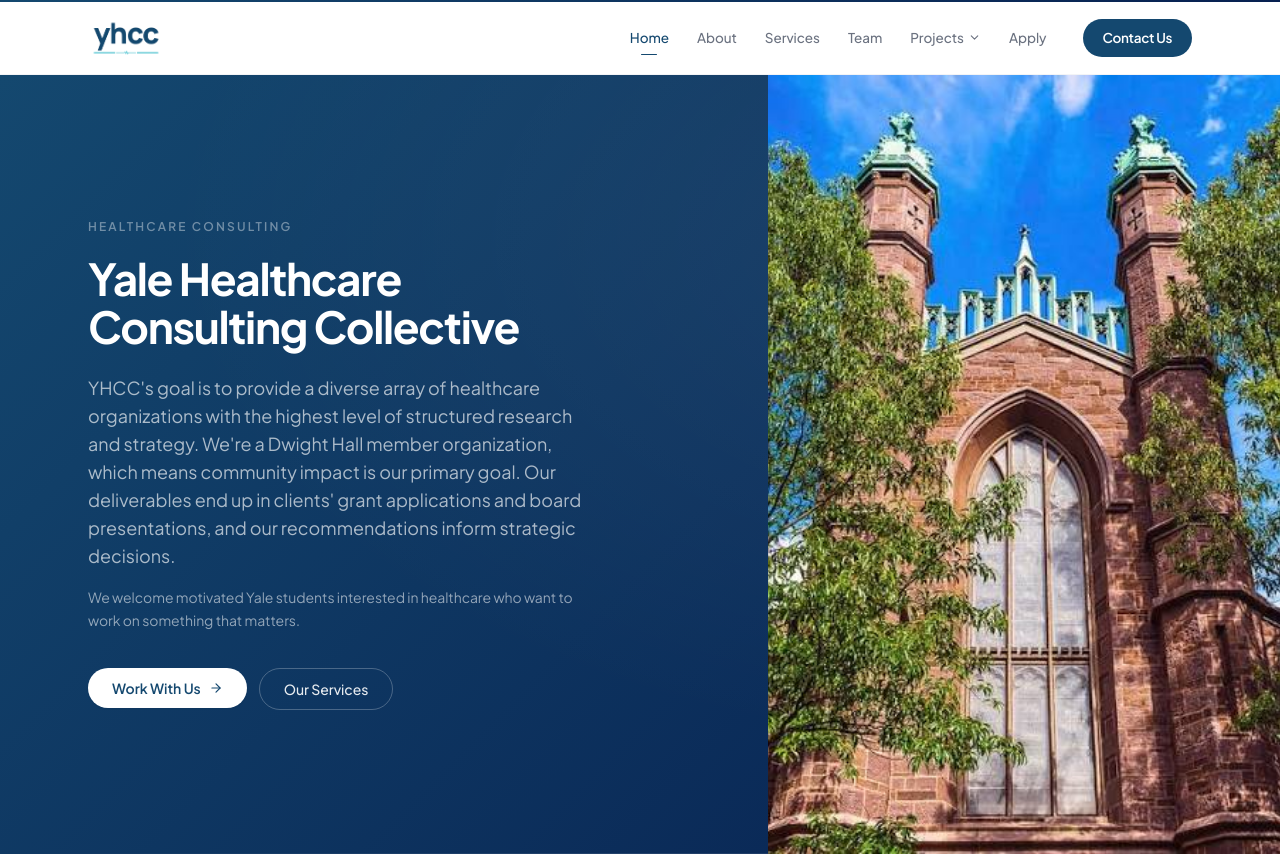
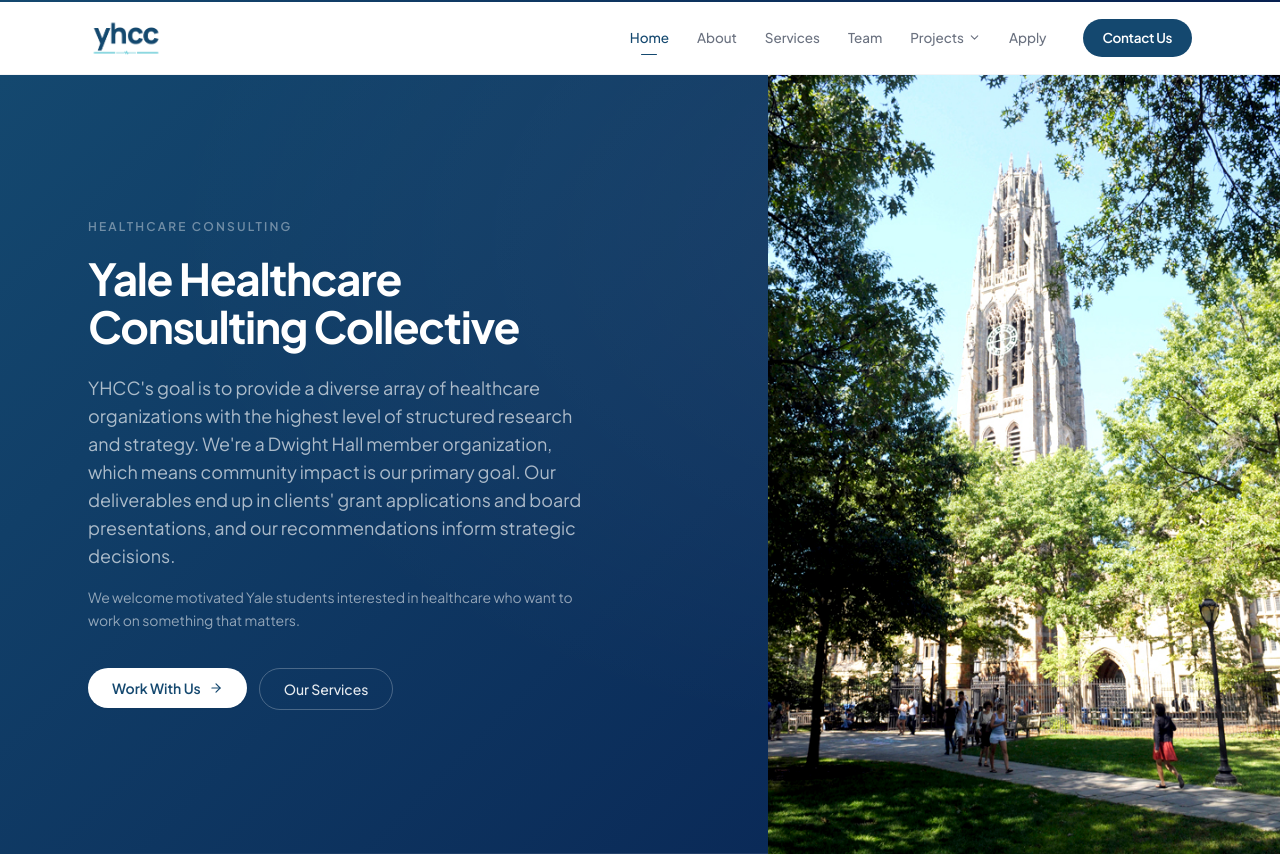
Before and after one commit to sofiagrimm/yale-healthcare-consulting, a React (Vite) app: page / in a window 1280 px wide. Shown: the top 856 px of the page. Built offline with nearby package versions, Linux system fonts and the light colour scheme.

Commit message:
Replace home page hero image with Harkness Tower photo

```diff
--- a/src/pages/Home.tsx
+++ b/src/pages/Home.tsx
@@ -5,7 +5,7 @@
 // @ts-ignore
 import clientsImg from '/currentclients.png'
 // @ts-ignore
-import dwightHallImg from '/DwightHall2.png'
+import harknessTowerImg from '/harkness_tower.jpg'
 
 const exploreCards = [
   {
@@ -101,8 +101,8 @@
 
           <div className="hidden lg:block relative">
             <img
-              src={dwightHallImg}
-              alt="Dwight Hall at Yale"
+              src={harknessTowerImg}
+              alt="Harkness Tower at Yale"
               className="absolute inset-0 w-full h-full object-cover object-[50%_15%]"
             />
           </div>
```
Also changed, not shown: harkness_tower.jpg (added).
